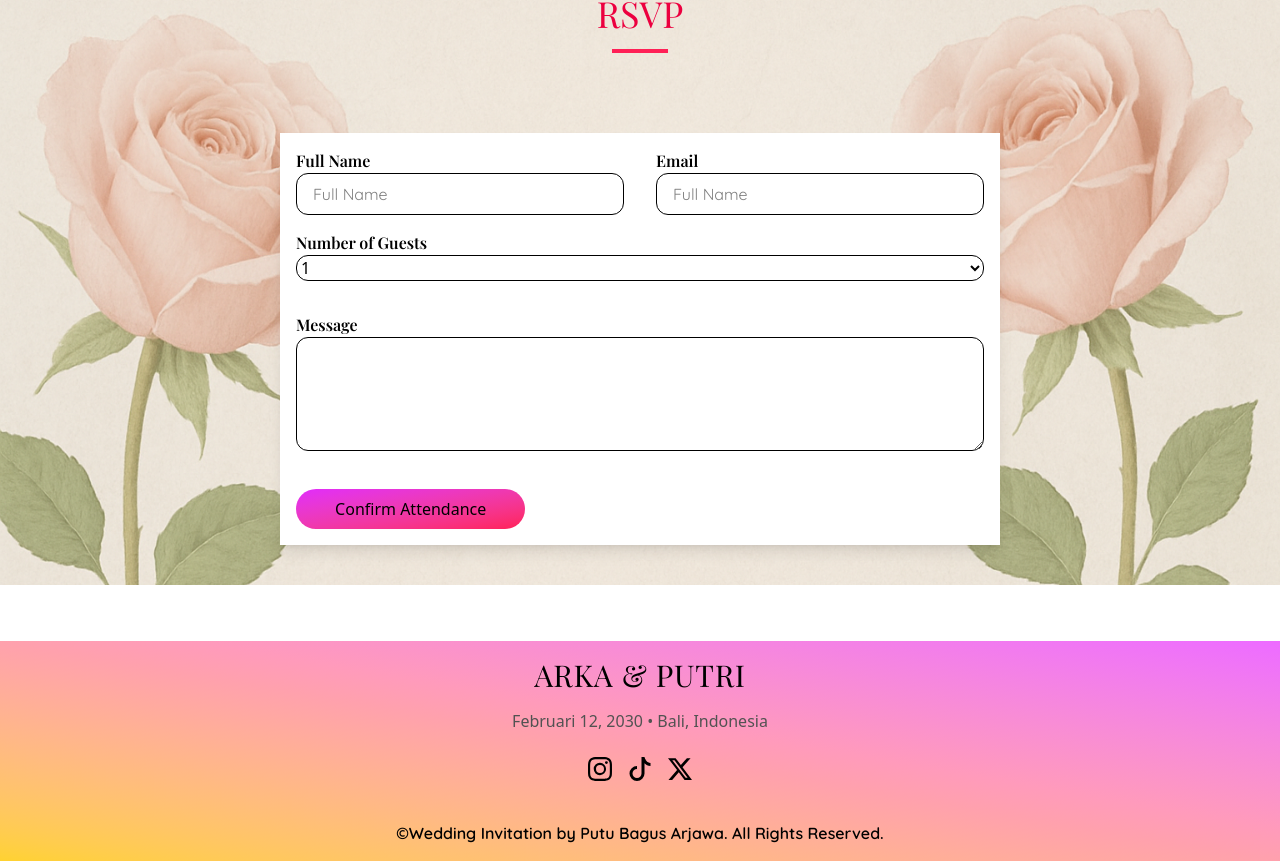
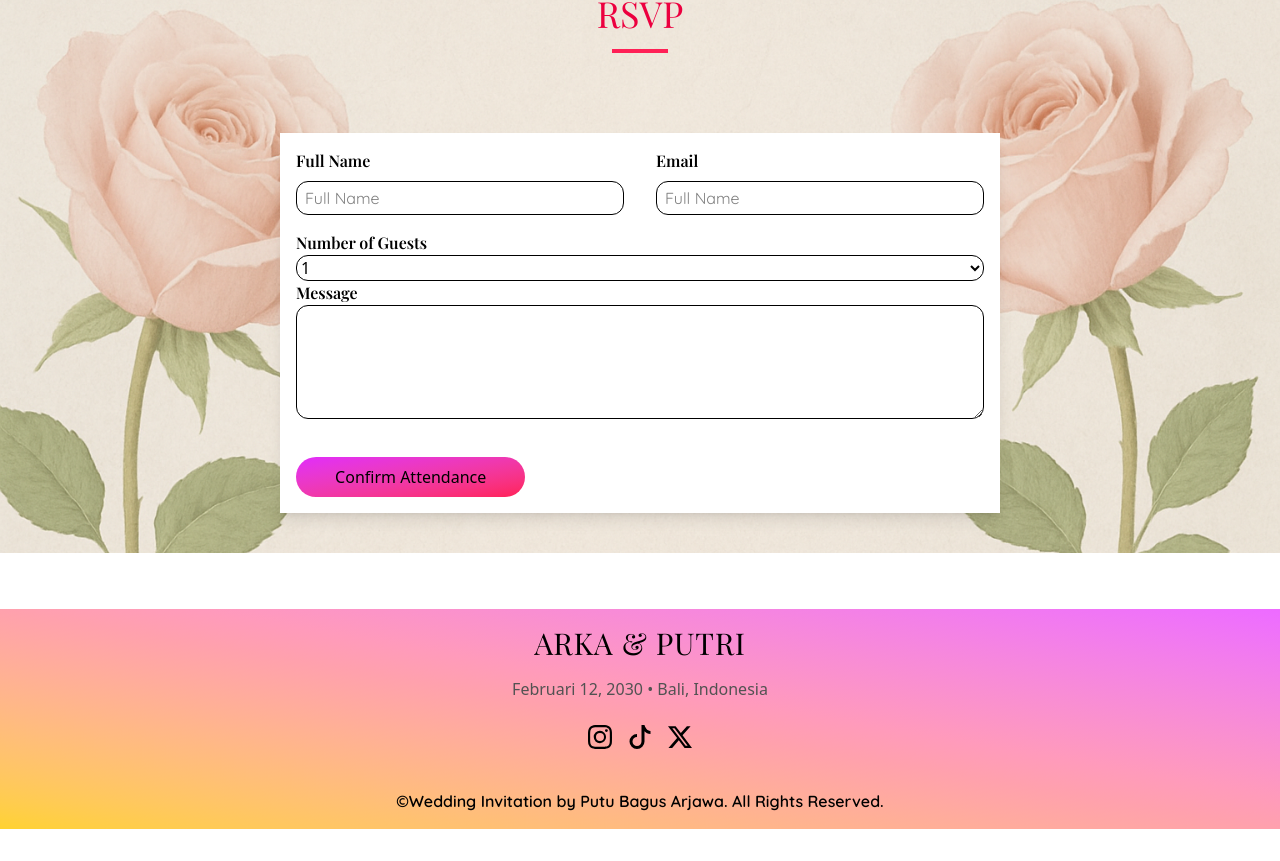
Before and after one commit to Putu-Bagus-Arjawa/WeddingInvitationsReactTailwind, a React (Vite) app: page / in a window 1280 px wide. Shown: the part 5845-6706 px from the top of the page. After the commit the page ends 6674 px from the top, so only its background shows below. Built offline with nearby package versions, Linux system fonts and the light colour scheme; a web font is replaced by a local one.

Commit message:
Fix the size of the input item in RSVP section properly

```diff
--- a/src/components/Nav.tsx
+++ b/src/components/Nav.tsx
@@ -29,6 +29,7 @@ const Nav = () => {
                 setScrolled(false);
             }
         });
+        // eslint-disable-next-line react-hooks/exhaustive-deps
     }, []);
 
 
--- a/src/pages/Events.tsx
+++ b/src/pages/Events.tsx
@@ -38,7 +38,7 @@ const Events = () => {
                 {itemEvents.map((items, idx)=>(
                         <motion.div key={idx} className={` bg-white max-w-4xl border-l-2 ${items.colorBorder}`}
                             initial ={{ scale: 0 }}
-                            animate = {isInView?{ scale: 1, transition:{delay:idx *0.4,duration: 1, ease:"easeOut"}}: {}}
+                            animate = {isInView?{ scale: 1, transition:{delay:idx *0.5,duration: 1, ease:"easeOut"}}: {}}
                         >
                         <Card>
                             <div className="flex md:flex-row flex-col w-full justify-between">
--- a/src/pages/RSVP.tsx
+++ b/src/pages/RSVP.tsx
@@ -24,20 +24,20 @@ const RSVP = () => {
 
             >
                 <div className="flex md:flex-row flex-col justify-between gap-8 mb-4">
-                    <div className="flex flex-col w-full">
+                    <div className="flex flex-col w-full gap-y-2">
                         <label htmlFor="" className="font-playfair font-semibold">Full Name</label>
                         <input type="text" placeholder="Full Name"
-                            className="font-quickSand border  focus:outline-none rounded-xl focus:ring-2 focus:ring-rose-500 focus:border-transparent md:px-4 md:py-2 px-2 py-1"
+                            className="font-quickSand border  focus:outline-none rounded-xl focus:ring-2 focus:ring-rose-500 focus:border-transparent  px-2 py-1"
                         />
                     </div>
-                    <div className="flex flex-col w-full">
+                    <div className="flex flex-col w-full gap-y-2">
                         <label htmlFor="" className="font-playfair font-semibold">Email</label>
                         <input type="text" placeholder="Full Name"
-                            className="font-quickSand border  focus:outline-none rounded-xl focus:ring-2 focus:ring-rose-500 focus:border-transparent px-4 py-2"
+                            className="font-quickSand border  focus:outline-none rounded-xl focus:ring-2 focus:ring-rose-500 focus:border-transparent px-2 py-1"
                         />
                     </div>
                 </div>
-                <div className="mb-8">
+                <div>
                     <label htmlFor="" className="font-playfair font-semibold">Number of Guests</label>
                     <select name="" id="" className="w-full border  focus:outline-none rounded-xl focus:ring-2 focus:ring-rose-500 focus:border-transparent">
                         {number.map((items)=>(
```
